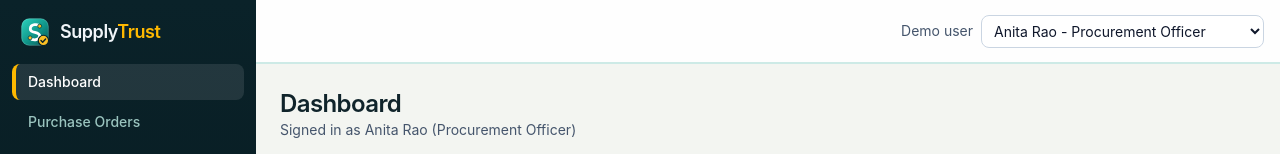
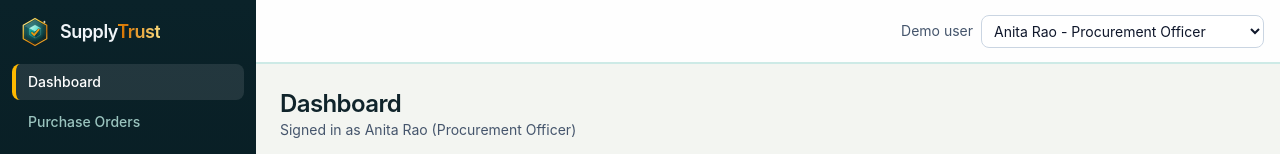
Before and after one commit to saicharan-bugga/SupplyTrust, a React (Vite) app in the folder app/: page / in a window 1280 px wide. Shown: the top 154 px of the page. Built offline with nearby package versions, Linux system fonts and the light colour scheme.

Commit message:
Premium logo: gold-rimmed crest with isometric cargo cube and approval check

```diff
--- a/app/index.html
+++ b/app/index.html
@@ -2,7 +2,7 @@
 <html lang="en">
   <head>
     <meta charset="UTF-8" />
-    <link rel="icon" type="image/svg+xml" href="/favicon.svg?v=2" />
+    <link rel="icon" type="image/svg+xml" href="/favicon.svg?v=3" />
     <meta name="theme-color" content="#0a2229" />
     <meta name="viewport" content="width=device-width, initial-scale=1.0" />
     <title>SupplyTrust</title>
--- a/app/src/components/Logo.tsx
+++ b/app/src/components/Logo.tsx
@@ -3,39 +3,94 @@ export interface LogoMarkProps {
   animated?: boolean
 }
 
+const HEX = 'M64 6 114.2 35v58L64 122 13.8 93V35L64 6Z'
+const HEX_IN = 'M64 14 107.3 39v50L64 114 20.7 89V39L64 14Z'
+
 /**
- * SupplyTrust mark: a rounded badge holding an "S" drawn as a supply route
- * (two stops joined by a path) with a trust check seal.
+ * SupplyTrust emblem: a gold-rimmed faceted crest holding an isometric cargo
+ * cube (supply) stamped with a gold approval check (trust).
  */
 export function LogoMark({ size = 40, animated = false }: LogoMarkProps) {
-  const draw = animated ? 'st-draw' : ''
-  const pop = animated ? 'st-pop-node' : ''
+  const a = animated
   return (
-    <svg width={size} height={size} viewBox="0 0 64 64" fill="none" role="img" aria-label="SupplyTrust logo">
+    <svg width={size} height={size} viewBox="0 0 128 128" fill="none" role="img" aria-label="SupplyTrust logo">
       <defs>
-        <linearGradient id="st-badge" x1="4" y1="2" x2="60" y2="62" gradientUnits="userSpaceOnUse">
-          <stop stopColor="#2dd4bf" />
-          <stop offset="0.55" stopColor="#0f9488" />
-          <stop offset="1" stopColor="#0a4f52" />
+        <linearGradient id="st-gold" x1="14" y1="6" x2="114" y2="122" gradientUnits="userSpaceOnUse">
+          <stop stopColor="#fff3b0" />
+          <stop offset="0.35" stopColor="#fbbf24" />
+          <stop offset="0.7" stopColor="#d97706" />
+          <stop offset="1" stopColor="#fcd34d" />
+        </linearGradient>
+        <linearGradient id="st-crest" x1="20" y1="14" x2="108" y2="114" gradientUnits="userSpaceOnUse">
+          <stop stopColor="#0f4c56" />
+          <stop offset="0.5" stopColor="#0a2e36" />
+          <stop offset="1" stopColor="#041014" />
+        </linearGradient>
+        <radialGradient id="st-glow" cx="0" cy="0" r="1" gradientUnits="userSpaceOnUse" gradientTransform="translate(64 58) rotate(90) scale(54)">
+          <stop stopColor="#2dd4bf" stopOpacity="0.55" />
+          <stop offset="1" stopColor="#2dd4bf" stopOpacity="0" />
+        </radialGradient>
+        <linearGradient id="st-top" x1="40" y1="34" x2="88" y2="62" gradientUnits="userSpaceOnUse">
+          <stop stopColor="#ccfbf1" />
+          <stop offset="1" stopColor="#2dd4bf" />
+        </linearGradient>
+        <linearGradient id="st-left" x1="40" y1="48" x2="64" y2="90" gradientUnits="userSpaceOnUse">
+          <stop stopColor="#14b8a6" />
+          <stop offset="1" stopColor="#0b6b6b" />
+        </linearGradient>
+        <linearGradient id="st-right" x1="88" y1="48" x2="64" y2="90" gradientUnits="userSpaceOnUse">
+          <stop stopColor="#0d7377" />
+          <stop offset="1" stopColor="#062f36" />
+        </linearGradient>
+        <linearGradient id="st-gloss" x1="30" y1="14" x2="80" y2="70" gradientUnits="userSpaceOnUse">
+          <stop stopColor="#fff" stopOpacity="0.38" />
+          <stop offset="1" stopColor="#fff" stopOpacity="0" />
         </linearGradient>
       </defs>
-      <rect className={animated ? 'st-badge-in' : ''} x="3" y="3" width="58" height="58" rx="17" fill="url(#st-badge)" />
-      <rect x="3.75" y="3.75" width="56.5" height="56.5" rx="16.25" stroke="#fff" strokeOpacity="0.25" strokeWidth="1.5" />
+
+      {/* crest body + depth */}
+      <path d={HEX} fill="#000" opacity="0.35" transform="translate(0 3)" />
+      <path className={a ? 'st-badge-in' : ''} d={HEX} fill="url(#st-crest)" />
+      <path d={HEX} fill="url(#st-glow)" />
+
+      {/* gold rim */}
       <path
-        className={draw}
-        style={{ ['--len' as string]: 110, ['--delay' as string]: '0.5s' }}
-        d="M42 19.5C38.5 14.5 22 14.5 22 25.5C22 36 42 29.5 42 40.5C42 50.5 26 50.5 21.5 44.5"
-        stroke="#fff"
-        strokeWidth="6"
+        className={a ? 'st-draw' : ''}
+        style={{ ['--len' as string]: 360, ['--delay' as string]: '0.2s', animationDuration: '1.4s' }}
+        d={HEX}
+        stroke="url(#st-gold)"
+        strokeWidth="5"
+        strokeLinejoin="round"
+      />
+      <path d={HEX_IN} stroke="url(#st-gold)" strokeOpacity="0.45" strokeWidth="1.2" strokeLinejoin="round" />
+
+      {/* cube */}
+      <g className={a ? 'st-pop-node' : ''} style={{ ['--delay' as string]: '0.9s' }}>
+        <path d="M64 34 88 48 64 62 40 48 64 34Z" fill="url(#st-top)" />
+        <path d="M40 48 64 62V90L40 76V48Z" fill="url(#st-left)" />
+        <path d="M88 48 64 62V90L88 76V48Z" fill="url(#st-right)" />
+        <path d="M64 34 88 48V76L64 90 40 76V48L64 34ZM40 48l24 14 24-14M64 62v28" stroke="#fff" strokeOpacity="0.4" strokeWidth="1.4" strokeLinejoin="round" />
+      </g>
+
+      {/* approval check */}
+      <path d="m51 68 9.5 9.5L80 54" stroke="#041014" strokeWidth="11" strokeLinecap="round" strokeLinejoin="round" opacity="0.55" />
+      <path
+        className={a ? 'st-draw' : ''}
+        style={{ ['--len' as string]: 50, ['--delay' as string]: '1.5s' }}
+        d="m51 68 9.5 9.5L80 54"
+        stroke="url(#st-gold)"
+        strokeWidth="7.5"
         strokeLinecap="round"
         strokeLinejoin="round"
       />
-      <circle className={pop} style={{ ['--delay' as string]: '1.3s' }} cx="42" cy="19.5" r="4.2" fill="#fbbf24" stroke="#0a4f52" strokeWidth="2" />
-      <circle className={pop} style={{ ['--delay' as string]: '1.45s' }} cx="21.5" cy="44.5" r="4.2" fill="#fbbf24" stroke="#0a4f52" strokeWidth="2" />
-      <g className={pop} style={{ ['--delay' as string]: '1.7s' }}>
-        <circle cx="50" cy="50" r="11" fill="#fbbf24" stroke="#0a2229" strokeWidth="2.5" />
-        <path d="m44.8 50.2 3.6 3.6 6.2-7" stroke="#0a2229" strokeWidth="3" strokeLinecap="round" strokeLinejoin="round" />
-      </g>
+
+      {/* glass sheen + sparkle */}
+      <path d="M64 14 107.3 39 64 64 20.7 39 64 14Z" fill="url(#st-gloss)" opacity="0.55" />
+      <path
+        className={a ? 'st-sparkle' : ''}
+        d="M104 14c.6 5 2.2 6.6 7.2 7.2-5 .6-6.6 2.2-7.2 7.2-.6-5-2.2-6.6-7.2-7.2 5-.6 6.6-2.2 7.2-7.2Z"
+        fill="#fff8d6"
+      />
     </svg>
   )
 }
@@ -43,7 +98,7 @@ export function LogoMark({ size = 40, animated = false }: LogoMarkProps) {
 export function LogoWordmark({ className = '' }: { className?: string }) {
   return (
     <span className={`font-semibold tracking-tight ${className}`}>
-      Supply<span className="text-amber-400">Trust</span>
+      Supply<span className="st-gold-text">Trust</span>
     </span>
   )
 }
--- a/app/src/components/SplashScreen.tsx
+++ b/app/src/components/SplashScreen.tsx
@@ -49,8 +49,10 @@ export function SplashScreen({ onDone }: SplashScreenProps) {
       </svg>
 
       <div className="relative flex flex-col items-center px-6 text-center">
-        <div className="st-halo rounded-3xl p-5">
-          <LogoMark size={112} animated />
+        <div className="st-halo relative p-3">
+          <span className="st-orbit" aria-hidden />
+          <span className="st-orbit st-orbit-2" aria-hidden />
+          <LogoMark size={150} animated />
         </div>
 
         <h1 className="mt-6 flex text-4xl font-semibold tracking-tight sm:text-5xl" aria-label="SupplyTrust">
@@ -58,7 +60,7 @@ export function SplashScreen({ onDone }: SplashScreenProps) {
             <span
               key={i}
               aria-hidden
-              className={`st-letter ${i >= 6 ? 'text-amber-400' : ''}`}
+              className={`st-letter ${i >= 6 ? 'st-gold-text' : ''}`}
               style={{ animationDelay: `${1.5 + i * 0.06}s` }}
             >
               {ch}
--- a/app/src/index.css
+++ b/app/src/index.css
@@ -48,6 +48,58 @@ body {
 @keyframes st-draw {
   to {
     stroke-dashoffset: 0;
+  }
+}
+.st-gold-text {
+  background: linear-gradient(100deg, #fff3b0 0%, #fbbf24 35%, #d97706 60%, #fde68a 100%);
+  background-size: 220% 100%;
+  -webkit-background-clip: text;
+  background-clip: text;
+  color: transparent;
+  animation: st-shimmer 3.5s ease-in-out infinite;
+}
+@keyframes st-shimmer {
+  50% {
+    background-position: 100% 0;
+  }
+}
+.st-sparkle {
+  transform-box: fill-box;
+  transform-origin: center;
+  opacity: 0;
+  animation: st-twinkle 2.2s ease-in-out 2s infinite;
+}
+@keyframes st-twinkle {
+  0%,
+  100% {
+    opacity: 0;
+    transform: scale(0.3) rotate(0);
+  }
+  50% {
+    opacity: 1;
+    transform: scale(1.2) rotate(45deg);
+  }
+}
+.st-orbit {
+  position: absolute;
+  inset: -14px;
+  border-radius: 9999px;
+  border: 1px solid rgba(251, 191, 36, 0.35);
+  border-top-color: rgba(253, 230, 138, 0.95);
+  border-right-color: transparent;
+  animation: st-spin 3.2s linear infinite;
+}
+.st-orbit-2 {
+  inset: -26px;
+  border-color: rgba(45, 212, 191, 0.25);
+  border-bottom-color: rgba(94, 234, 212, 0.85);
+  border-top-color: transparent;
+  animation-duration: 5s;
+  animation-direction: reverse;
+}
+@keyframes st-spin {
+  to {
+    transform: rotate(360deg);
   }
 }
 .st-badge-in {
```
Also changed, not shown: app/public/favicon.svg.
